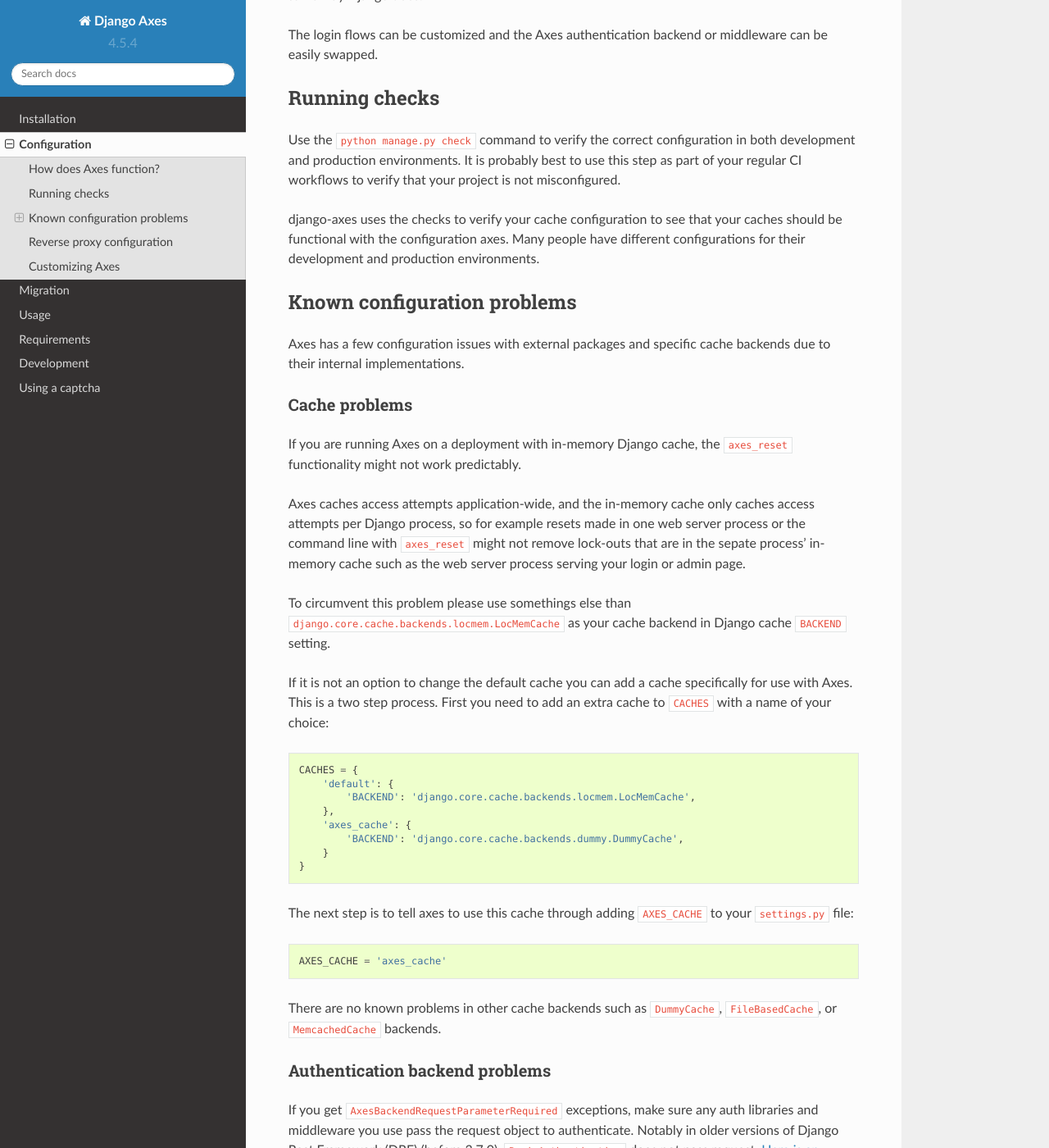
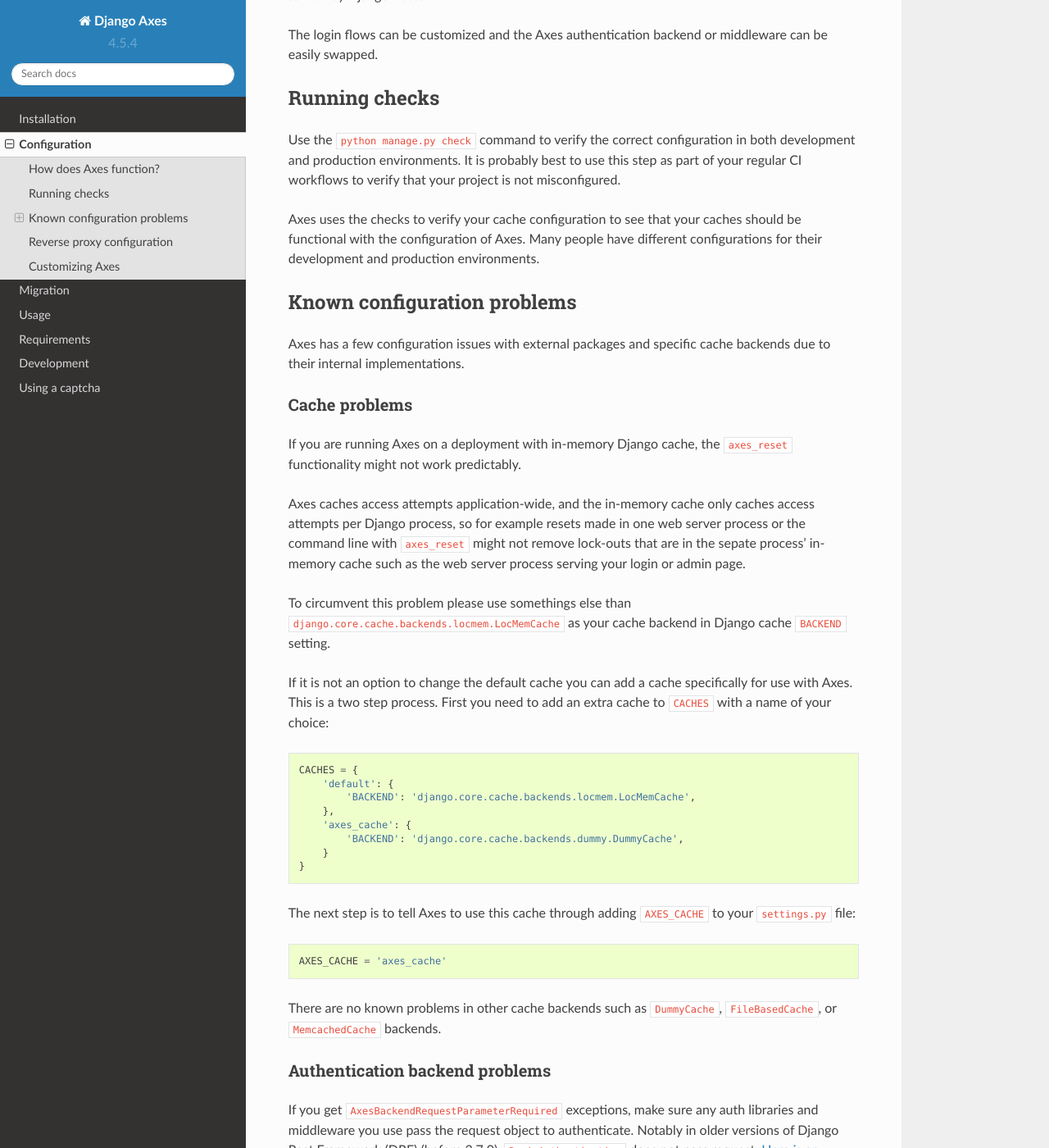
Before and after one commit to jazzband/django-axes, a Sphinx documentation site: the page built from docs/configuration.rst, in a window 1280 px wide and 1400 px high, scrolled down 2756 px. Shown: the whole window at 82% size. Built offline with Sphinx 7.4.7 and the Read the Docs theme 2.0.0, drawn with Linux system fonts in a browser that asks for light colours; some of the changed text lies outside the part shown.

```diff
--- a/CHANGES.txt
+++ b/CHANGES.txt
@@ -24,6 +24,9 @@ Changes
   [aleksihakli]
 
 - Drop support for Python 2.7 and Python 3.4.
+  [aleksihakli]
+
+- Drop old single-argument signature format for ``AXES_USERNAME_CALLABLE``.
   [aleksihakli]
 
 
--- a/docs/configuration.rst
+++ b/docs/configuration.rst
@@ -145,8 +145,8 @@ Use the ``python manage.py check`` command to verify the correct configuration i
 development and production environments. It is probably best to use this step as part
 of your regular CI workflows to verify that your project is not misconfigured.
 
-django-axes uses the checks to verify your cache configuration to see that your caches
-should be functional with the configuration axes. Many people have different configurations
+Axes uses the checks to verify your cache configuration to see that your caches
+should be functional with the configuration of Axes. Many people have different configurations
 for their development and production environments.
 
 
@@ -185,7 +185,7 @@ add an extra cache to ``CACHES`` with a name of your choice::
         }
     }
 
-The next step is to tell axes to use this cache through adding ``AXES_CACHE``
+The next step is to tell Axes to use this cache through adding ``AXES_CACHE``
 to your ``settings.py`` file::
 
     AXES_CACHE = 'axes_cache'
@@ -221,7 +221,7 @@ Customizing Axes
 You have a couple options available to you to customize ``django-axes`` a bit.
 These should be defined in your ``settings.py`` file.
 
-* ``AXES_CACHE``: The name of the cache for axes to use.
+* ``AXES_CACHE``: The name of the cache for Axes to use.
   Default: ``'default'``
 * ``AXES_FAILURE_LIMIT``: The number of login attempts allowed before a
   record is created for the failed logins.  Default: ``3``
@@ -235,7 +235,7 @@ These should be defined in your ``settings.py`` file.
   old failed login attempts will be forgotten. Can be set to a python
   timedelta object or an integer. If an integer, will be interpreted as a
   number of hours.  Default: ``None``
-* ``AXES_LOGGER``: If set, specifies a logging mechanism for axes to use.
+* ``AXES_LOGGER``: If set, specifies a logging mechanism for Axes to use.
   Default: ``'axes.watch_login'``
 * ``AXES_LOCKOUT_TEMPLATE``: If set, specifies a template to render when a
   user is locked out. Template receives cooloff_time and failure_limit as
--- a/docs/migration.rst
+++ b/docs/migration.rst
@@ -33,3 +33,5 @@ API endpoints or names for compatibility reasons.
   ``axes.exceptions.AxesSignalPermissionDenied`` on lockouts.
 - ``AxesMiddleware`` was added to return lockout responses.
   The middleware handles ``axes.exception.AxesSignalPermissionDenied``.
+- ``AXES_USERNAME_CALLABLE`` is now always called with two arguments,
+  ``request`` and ``credentials`` instead of ``request``.
--- a/docs/usage.rst
+++ b/docs/usage.rst
@@ -21,7 +21,7 @@ Once ``axes`` is in your ``INSTALLED_APPS`` in your project settings file, you c
 login and logout of your application via the ``django.contrib.auth`` views.
 The attempts will be logged and visible in the "Access Attempts" section in admin.
 
-By default, django-axes will lock out repeated access attempts from the same IP address.
+By default, Axes will lock out repeated access attempts from the same IP address.
 You can allow this IP to attempt again by deleting relevant ``AccessAttempt`` records.
 
 Records can be deleted, for example, by using the Django admin application.
```
Also changed, not shown: other parts of docs/configuration.rst (+3 -3 lines), 2 other files.
